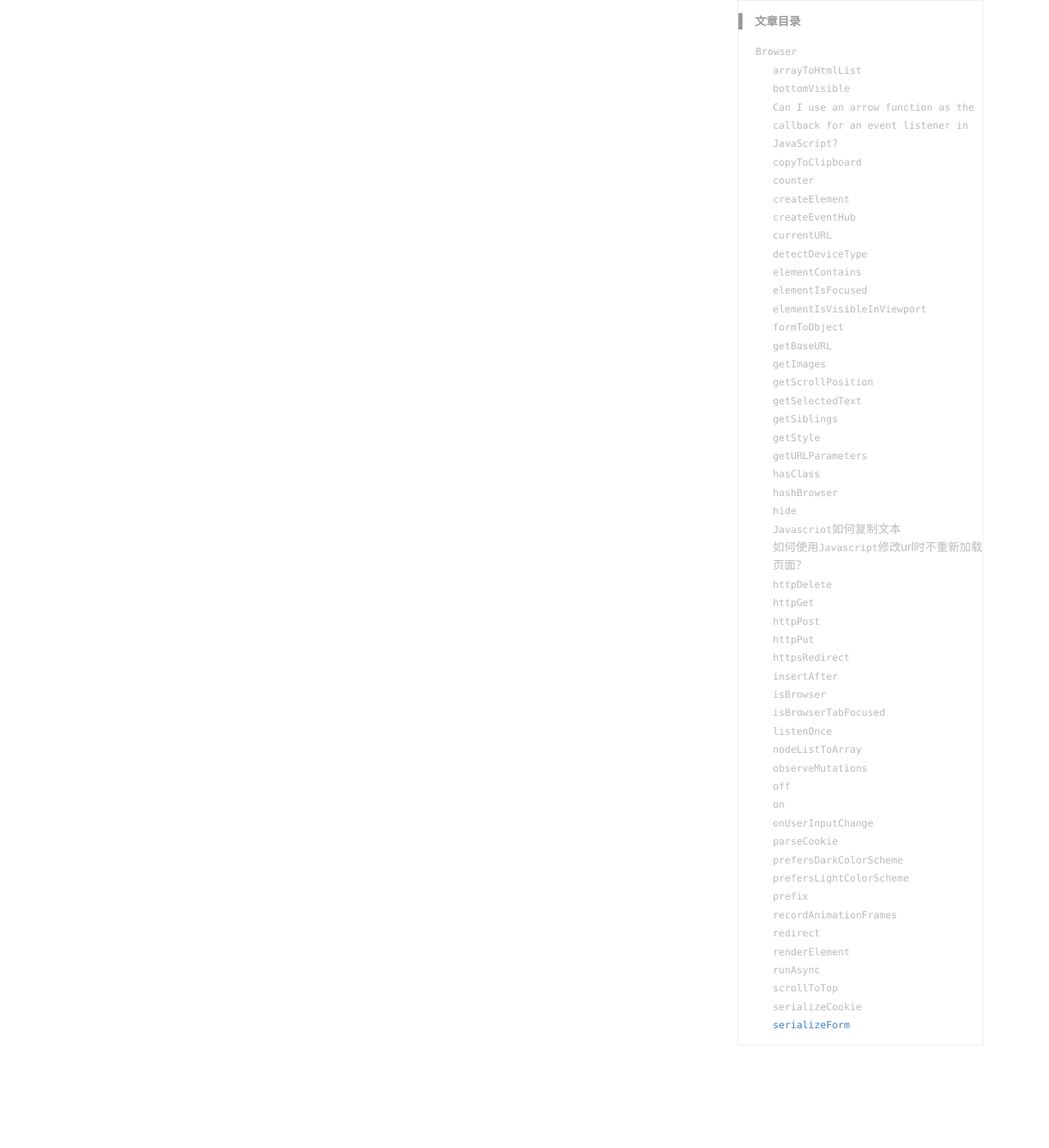
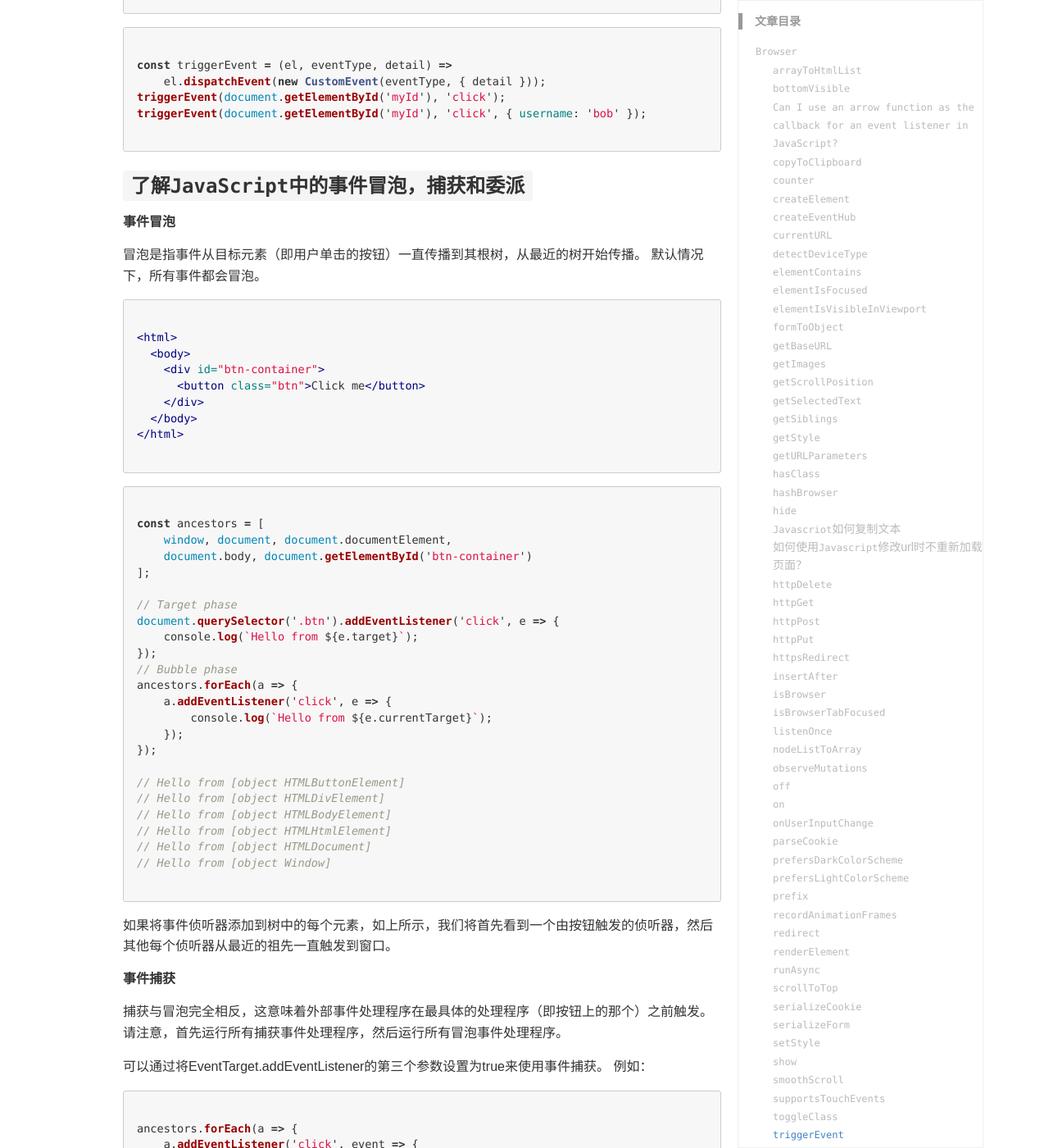
Before and after one commit to TcTOrz/TcTOrz.github.io, a Jekyll site: the page built from _wiki/javascript-browser.md, in a window 1280 px wide and 1400 px high, scrolled down 24547 px. Shown: the whole window at 82% size. Built offline with Jekyll 4.4.1, drawn with Linux system fonts in a browser that asks for light colours; some web fonts are replaced; comment, search, counter and statistics services are not loaded; some of the changed text lies outside the part shown.

Commit message:
git-add-js-wiki-finish

````diff
--- a/_wiki/javascript-browser.md
+++ b/_wiki/javascript-browser.md
@@ -1117,3 +1117,214 @@ const serializeForm = form =>
 serializeForm(document.querySelector('#form')); // email=test%40email.com&name=Test%20Name
 
 ```
+
+### `setStyle`
+
+为指定的HTML元素设置CSS值。
+
+```js
+
+const setStyle = (el, ruleName, val) => (el.style[ruleName] = val);
+setStyle(document.querySelector('p'), 'font-size', '20px');
+// The first <p> element on the page will have a font-size of 20px
+
+```
+
+### `show`
+
+显示所有指定的元素。
+
+```js
+
+const show = (...el) => [...el].forEach(e => (e.style.display = ''));
+show(...document.querySelectorAll('img')); // Shows all <img> elements on the page
+
+```
+
+### `smoothScroll`
+
+将元素平滑滚动到浏览器窗口的可见区域。
+
+```js
+
+const smoothScroll = element =>
+  document.querySelector(element).scrollIntoView({
+    behavior: 'smooth'
+  });
+smoothScroll('#fooBar'); // scrolls smoothly to the element with the id fooBar
+smoothScroll('.fooBar'); // scrolls smoothly to the first element with a class of fooBar
+
+```
+
+### `supportsTouchEvents`
+
+如果支持触摸事件，则返回true，否则返回false。
+
+```js
+
+const supportsTouchEvents = () =>
+  window &&
+  ('ontouchstart' in window || window.DocumentTouch && document instanceof window.DocumentTouch);
+supportsTouchEvents(); // true
+
+```
+
+### `toggleClass`
+
+切换HTML元素的class。
+
+```js
+
+const toggleClass = (el, className) => el.classList.toggle(className);
+toggleClass(document.querySelector('p.special'), 'special');
+// The paragraph will not have the 'special' class anymore
+
+```
+
+### `triggerEvent`
+
+[创建自定义事件](https://developer.mozilla.org/zh-CN/docs/Web/Guide/Events/Creating_and_triggering_events)
+
+在给定元素上触发特定事件，可以选择传递自定义数据。
+
+```js
+
+// test 创建自定义事件
+var event = new Event('build');
+// Listen for the event.
+elem.addEventListener('build', function (e) { ... }, false);
+// Dispatch the event.
+elem.dispatchEvent(event);
+
+// 添加自定义数据 – CustomEvent()
+// 要向事件对象添加更多数据，可以使用 CustomEvent 接口，detail 属性可用于传递自定义数据。
+var event = new CustomEvent('build', { 'detail': elem.dataset.time });
+function eventHandler(e) {
+  log('The time is: ' + e.detail);
+}
+
+```
+
+```js
+
+const triggerEvent = (el, eventType, detail) =>
+    el.dispatchEvent(new CustomEvent(eventType, { detail }));
+triggerEvent(document.getElementById('myId'), 'click');
+triggerEvent(document.getElementById('myId'), 'click', { username: 'bob' });
+
+```
+
+### `了解JavaScript中的事件冒泡，捕获和委派`
+
+##### 事件冒泡
+
+冒泡是指事件从目标元素（即用户单击的按钮）一直传播到其根树，从最近的树开始传播。 默认情况下，所有事件都会冒泡。
+
+```html
+
+<html>
+  <body>
+    <div id="btn-container">
+      <button class="btn">Click me</button>
+    </div>
+  </body>
+</html>
+
+```
+
+```js
+
+const ancestors = [
+    window, document, document.documentElement,
+    document.body, document.getElementById('btn-container')
+];
+
+// Target phase
+document.querySelector('.btn').addEventListener('click', e => {
+    console.log(`Hello from ${e.target}`);
+});
+// Bubble phase
+ancestors.forEach(a => {
+    a.addEventListener('click', e => {
+        console.log(`Hello from ${e.currentTarget}`);
+    });
+});
+
+// Hello from [object HTMLButtonElement]
+// Hello from [object HTMLDivElement]
+// Hello from [object HTMLBodyElement]
+// Hello from [object HTMLHtmlElement]
+// Hello from [object HTMLDocument]
+// Hello from [object Window]
+
+```
+
+如果将事件侦听器添加到树中的每个元素，如上所示，我们将首先看到一个由按钮触发的侦听器，然后其他每个侦听器从最近的祖先一直触发到窗口。
+
+##### 事件捕获
+
+捕获与冒泡完全相反，这意味着外部事件处理程序在最具体的处理程序（即按钮上的那个）之前触发。 请注意，首先运行所有捕获事件处理程序，然后运行所有冒泡事件处理程序。
+
+可以通过将EventTarget.addEventListener的第三个参数设置为true来使用事件捕获。 例如：
+
+```js
+
+ancestors.forEach(a => {
+    a.addEventListener('click', event => {
+        console.log(`Hello from ${e.currentTarget}`);
+    }, true);
+});
+
+// Hello from [object Window]
+// Hello from [object HTMLDocument]
+// Hello from [object HTMLHtmlElement]
+// Hello from [object HTMLBodyElement]
+// Hello from [object HTMLDivElement]
+// Hello from [object HTMLButtonElement]
+
+```
+
+可以看到首先为该按钮的每个祖先触发事件，然后将触发该按钮的事件。
+
+##### 事件传播
+
+在解释了事件冒泡和捕获之后，我们现在可以解释事件传播的三个阶段：
+
+- 在捕获阶段，事件从`window`开始，向下移动到`document`，父元素。
+
+- 在目标阶段，事件会在事件目标上触发（例如，用户单击的按钮）。
+
+- 在冒泡阶段，事件冒泡通过目标元素的父元素，`document`和`window`。
+
+##### 事件委托
+
+事件委托是指将事件侦听委托给父元素的想法，而不是将事件侦听器直接添加到事件目标。 使用此技术，父级可以根据需要捕获并处理冒泡事件。
+
+```js
+
+window.addEventListener('click', e => {
+    if (e.target.className === 'btn') console.log('Hello there!');
+});
+
+```
+
+在上面的示例中，我们将事件处理从按钮委托到窗口，并使用event.target获取原始事件的目标。
+
+- 通过使用事件委托，我们可以侦听大量元素上的事件，而不必分别附加事件侦听器，这可以提供性能上的好处。
+
+- 通过使用事件委托，动态元素（即随着时间的推移从DOM中添加或删除）可以捕获和处理其事件，而无需注册或删除侦听器。
+
+### `UUIDGeneratorBrowser`
+
+在浏览器中生成UUID。
+
+```js
+
+// [1e7] 转化为字符串
+const UUIDGeneratorBrowser = () =>
+    ([1e7] + -1e3 + -4e3 + -8e3 + -1e11).replace(/[018]/g, c =>
+        (c ^ (crypto.getRandomValues(new Uint8Array(1))[0] & (15 >> (c / 4)))).toString(16)
+    );
+UUIDGeneratorBrowser(); // '7982fcfe-5721-4632-bede-6000885be57d'
+
+```
````
